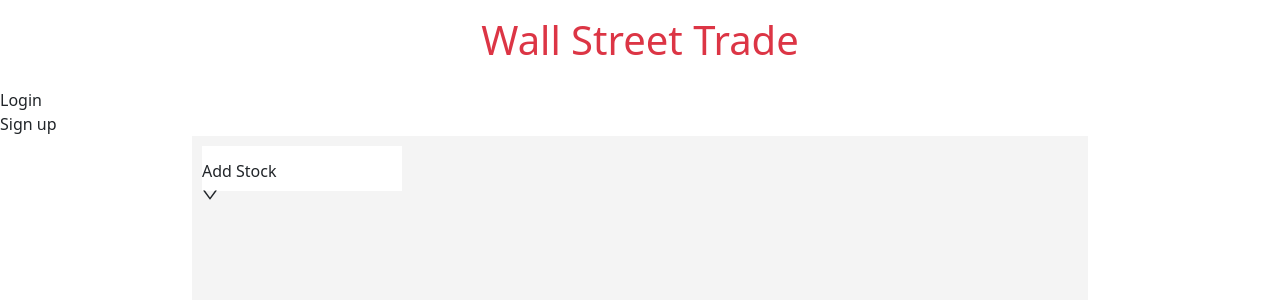
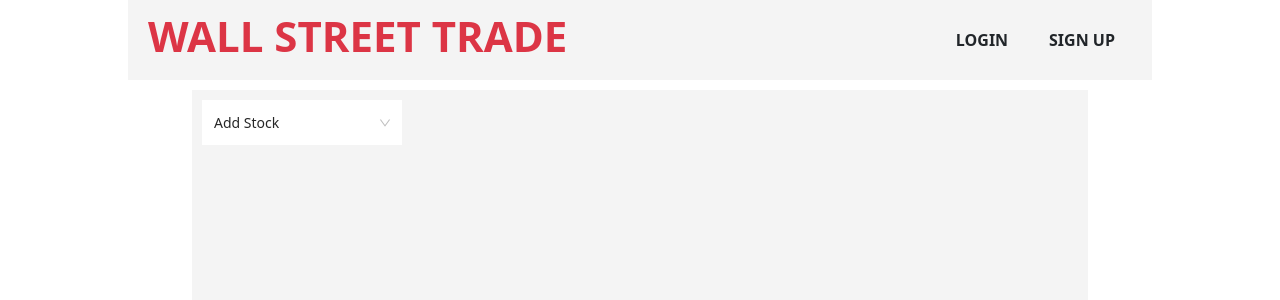
Before and after one commit to jamesteogh/wstrade-client, a React (Create React App) app: page / in a window 1280 px wide. Shown: the top 300 px of the page. Built offline with nearby package versions, Linux system fonts and the light colour scheme; the HTML template or start-up script is replaced by a standard one.

Commit message:
fix: updated css

```diff
--- a/src/index.css
+++ b/src/index.css
@@ -0,0 +1,38 @@
+@import '~antd/dist/antd.css';
+
+.header-container {
+    display: flex;
+    width: 80%;
+    height: 80px;
+    margin: auto;
+    background-color: #f4f4f4;
+    margin-bottom: 10px;
+    padding: 0 20px;
+    justify-content: space-between;
+    align-items: center;
+}
+
+.header-container h1 {
+    font-weight: bold;
+    text-transform: uppercase;
+    font-size: 42px;
+}
+
+.auth-container {
+    display: flex;
+    height: 100%;
+
+}
+
+.my-btn {
+    flex:1;
+    justify-content: center;
+    align-items: center;
+    display: flex;
+
+    height: 100%;
+    width: 100px;
+    font-weight: bold;
+    cursor: pointer;
+    text-transform: uppercase;
+}
```
